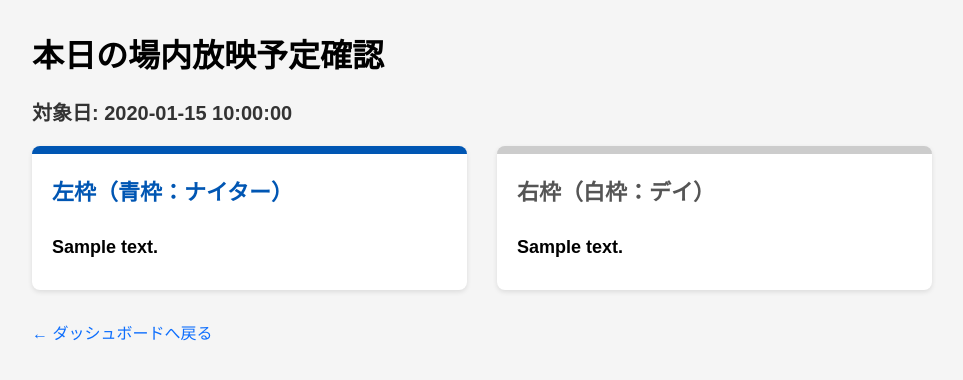
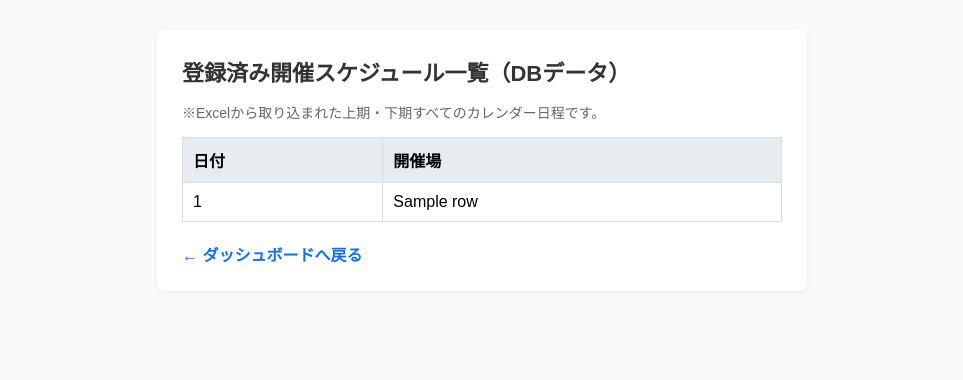
Before and after one commit to X-toukou-tamano/tv-schedule-generator, a Flask app: template src/templates/events.html in a window 1280 px wide. Shown: the top 380 px of the page, without its empty margins (158-1121 px from the left). Run offline with Flask 3, Linux system fonts and the light colour scheme; the template is opened without the code that fills it: most values are stand-ins (such as "Sample title", 1, 10 or a date in 2020).

Commit message:
Update events.html

```diff
--- a/src/templates/events.html
+++ b/src/templates/events.html
@@ -2,56 +2,40 @@
 <html lang="ja">
 <head>
     <meta charset="UTF-8">
-    <title>本日の放映予定一覧</title>
+    <title>登録済み開催スケジュール一覧</title>
     <style>
-        body { font-family: sans-serif; margin: 30px; background: #f5f5f5; }
-        .container { max-width: 900px; margin: auto; }
-        .date-header { font-size: 20px; font-weight: bold; margin-bottom: 20px; color: #333; }
-        .flex-box { display: flex; gap: 30px; margin-top: 20px; }
-        .card { flex: 1; background: white; border-radius: 8px; padding: 20px; box-shadow: 0 2px 5px rgba(0,0,0,0.1); }
-        .blue-box { border-top: 8px solid #0056b3; }
-        .white-box { border-top: 8px solid #cccccc; }
-        h2 { margin-top: 0; font-size: 22px; }
-        ul { list-style: none; padding: 0; margin: 0; }
-        li { font-size: 18px; font-weight: bold; padding: 12px 0; border-bottom: 1px solid #eee; }
-        li:last-child { border-bottom: none; }
-        .no-data { color: #888; font-style: italic; }
-        .back-link { display: inline-block; margin-top: 30px; color: #0d6efd; text-decoration: none; }
+        body { font-family: sans-serif; margin: 30px; background: #f8f9fa; }
+        .container { max-width: 600px; margin: auto; background: white; padding: 25px; border-radius: 8px; box-shadow: 0 2px 5px rgba(0,0,0,0.05); }
+        h1 { font-size: 22px; margin-top: 0; color: #333; }
+        table { width: 100%; border-collapse: collapse; margin-top: 15px; }
+        th, td { border: 1px solid #ddd; padding: 10px; text-align: left; }
+        th { background-color: #e9ecef; font-weight: bold; }
+        tr:nth-child(even) { background-color: #f9f9f9; }
+        .back-link { display: inline-block; margin-top: 20px; color: #0d6efd; text-decoration: none; font-weight: bold; }
     </style>
 </head>
 <body>
 
 <div class="container">
-    <h1>本日の場内放映予定確認</h1>
-    <div class="date-header">対象日: {{ today_str }}</div>
+    <h1>登録済み開催スケジュール一覧（DBデータ）</h1>
+    <p style="color: #666; font-size: 14px;">※Excelから取り込まれた上期・下期すべてのカレンダー日程です。</p>
 
-    <div class="flex-box">
-        <div class="card blue-box">
-            <h2 style="color: #0056b3;">左枠（青枠：ナイター）</h2>
-            {% if night_text_list %}
-                <ul>
-                {% for text in night_text_list %}
-                    <li>{{ text }}</li>
-                {% endfor %}
-                </ul>
-            {% else %}
-                <p class="no-data">本日の対象開催はありません</p>
-            {% endif %}
-        </div>
-
-        <div class="card white-box">
-            <h2 style="color: #555;">右枠（白枠：デイ）</h2>
-            {% if day_text_list %}
-                <ul>
-                {% for text in day_text_list %}
-                    <li>{{ text }}</li>
-                {% endfor %}
-                </ul>
-            {% else %}
-                <p class="no-data">本日の対象開催はありません</p>
-            {% endif %}
-        </div>
-    </div>
+    <table>
+        <thead>
+            <tr>
+                <th>日付</th>
+                <th>開催場</th>
+            </tr>
+        </thead>
+        <tbody>
+            {% for row in rows %}
+            <tr>
+                <td>{{ row[0] }}</td>
+                <td>{{ row[1] }}</td>
+            </tr>
+            {% endfor %}
+        </tbody>
+    </table>
 
     <a href="/dashboard" class="back-link">← ダッシュボードへ戻る</a>
 </div>
```
